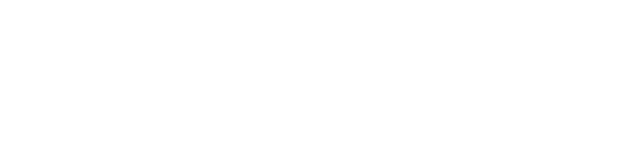
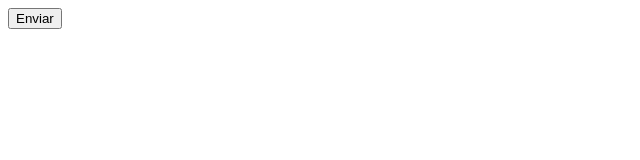
Before and after one commit to laisescorcio/estudos-git, a plain HTML site: page index.html in a window 1280 px wide. Shown: the whole page, without its empty margins (0-640 px from the left). Drawn offline with Linux system fonts and the light colour scheme.

Commit message:
adicionado button no html

```diff
--- a/index.html
+++ b/index.html
@@ -6,6 +6,8 @@
     <title>Document</title>
 </head>
 <body>
-
+    <div>
+        <button>Enviar</button>
+    </div>
 </body>
 </html>
```
